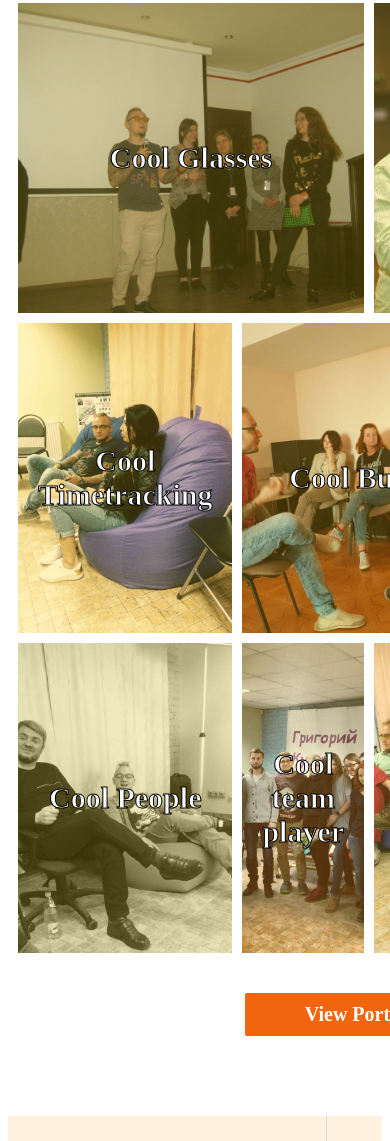
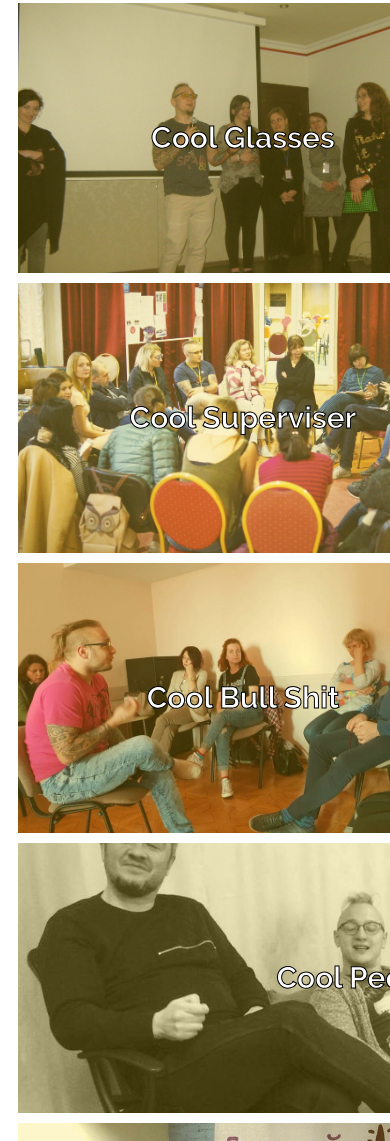
Before and after one commit to dlubenchenko/project_grigoriy, a plain HTML site: page index.html in a window 390 px wide. Shown: the part 859-2000 px from the top of the page. Drawn offline with Linux system fonts and the light colour scheme; files that its build step writes are made by us from their sources.

Commit message:
Initial commit

```diff
--- a/css/main.css
+++ b/css/main.css
@@ -1,3 +1,55 @@
+@font-face {
+	font-family: 'raleway-grid';
+	src: url('/fonts/RalewayRegular.woff') format('woff');
+}
+@font-face {
+	font-family: 'raleway-grid';
+	src: url('/fonts/RalewayBold.woff') format('woff');
+	font-weight: bold;
+}
+@font-face {
+	font-family: 'raleway-grid';
+	src: url('/fonts/RalewayExtraBold.woff') format('woff');
+	font-weight: 800;
+}
+@font-face {
+	font-family: 'intro-grid';
+	src: url('/fonts/IntroRegular.woff') format('woff');
+}
+
+
+
+
+* {
+	box-sizing: border-box;
+}
+
+html, body {
+	height: 100%;
+}
+
+body {
+	font-size: 16px;
+	min-width: 320px;
+	position: relative;
+	line-height: 1.75;
+	font-family: raleway-grid, sans-serif;
+	overflow-x: hidden;
+	opacity: 1;
+	color: #333;
+}
+
+.img-responsive {
+	display: block;
+	max-width: 100%;
+	height: auto;
+}
+
+.text-center {
+	text-align: center;
+}
+
+
 
 .grid {
     display: grid;
@@ -35,7 +87,7 @@ body {
 
 h1 {
     font-size: 60px;
-    font-family: intro-grid sans-serif;
+    font-family: intro-grid, sans-serif;
     font-weight: normal;
     margin: 20px 0;
     line-height: 1.5;
--- a/css/media.css
+++ b/css/media.css
@@ -7,6 +7,9 @@
     .header-content h1 {
         font-size: 50px;
         }
+    .main-header img {
+
+    }
 
 
 }
@@ -23,11 +26,53 @@
     .buttoncase {
         grid-column: 1 / 4;
     }
-    .porfolio-section {
+    .portfolio-section {
         grid-template-columns: repeat(3, 1fr);
     }
     .porfolio-item {
         min-height: 40vh;
         font-size: 16px;
     }
+    .portfolio-item:nth-child(4) {
+		grid-column: 2 / 4;
+    }
+    .portfolio-item:nth-child(5) {
+		grid-column: 1 / 3;
+		grid-row: initial;
+    }
+	.portfolio-item:nth-child(6) {
+		grid-column: initial;
+		grid-row:  initial;
+	}
+	.portfolio-item:nth-child(7) {
+		grid-column: 1 / 3;
+		grid-row:  initial;
+	}
+	.portfolio-item:nth-child(9) {
+		display: none;
+	}
 }
+
+@media (max-width: 480px) {
+    .header-content h1 {
+		font-size: 40px;
+    }
+    .portfolio-section {
+        grid-template-columns: 450px;
+    }
+    .porfolio-item {
+        min-height: 50vh;
+    }
+    .portfolio-item:nth-child(1) {
+        grid-column: initial;
+    }
+    .portfolio-item:nth-child(5) {
+        grid-column: initial;
+    }
+    .portfolio-item:nth-child(4) {
+        grid-column: initial;
+    }
+    .buttoncase {
+        grid-column: 1 / 2;
+    }
+}
--- a/index.html
+++ b/index.html
@@ -139,9 +139,5 @@
 			<div class="footer-copy">-©-</div>
 		</div>
 	</footer>
-
-	<link rel="stylesheet" href="css/main.min.css">
-	<script src="js/scripts.min.js"></script>
-
 </body>
 </html>
```
Also changed, not shown: fonts/IntroRegular.woff (added), fonts/RalewayBold.woff (added), fonts/RalewayExtraBold.woff (added), fonts/RalewayRegular.woff (added).
